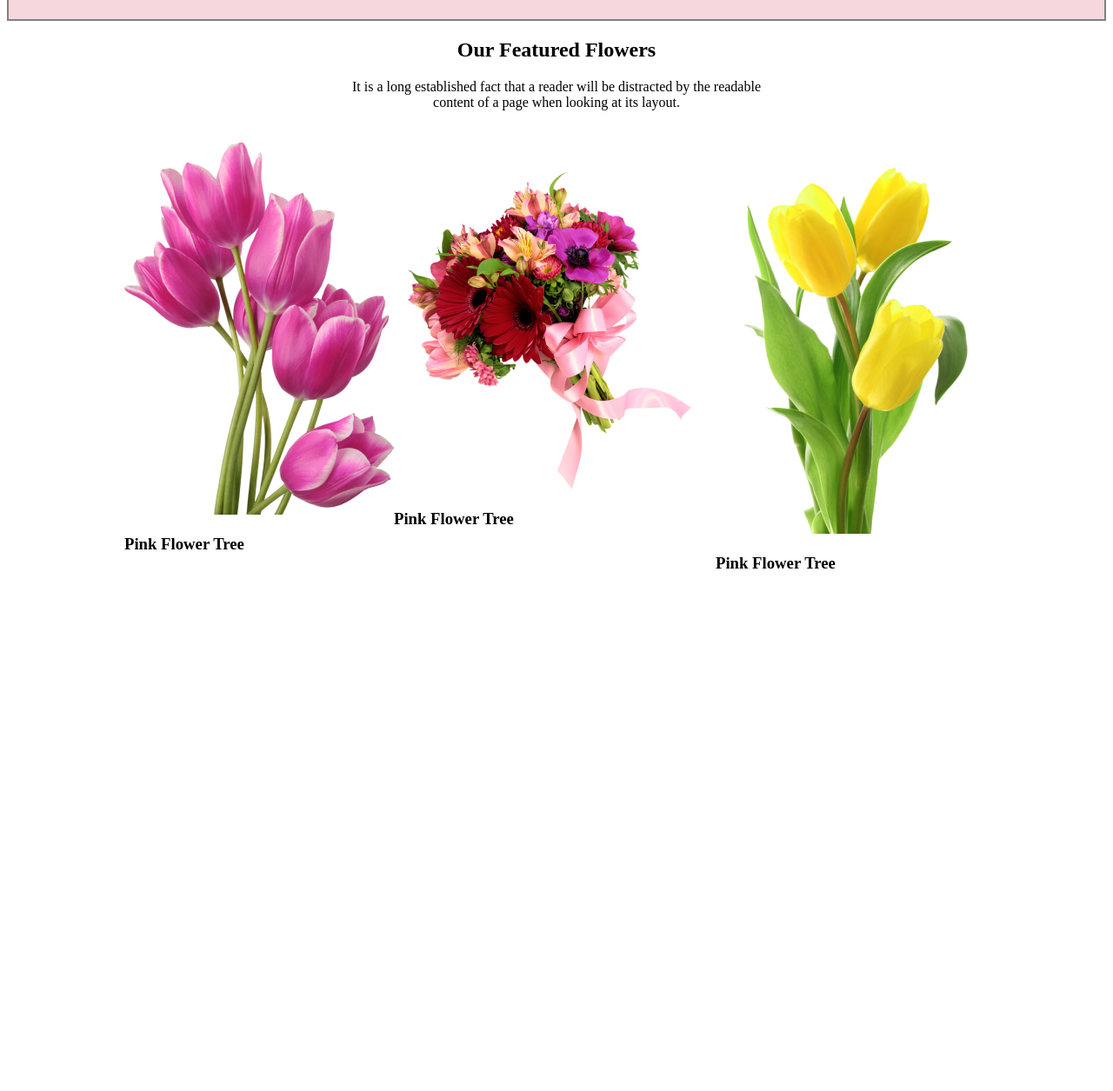
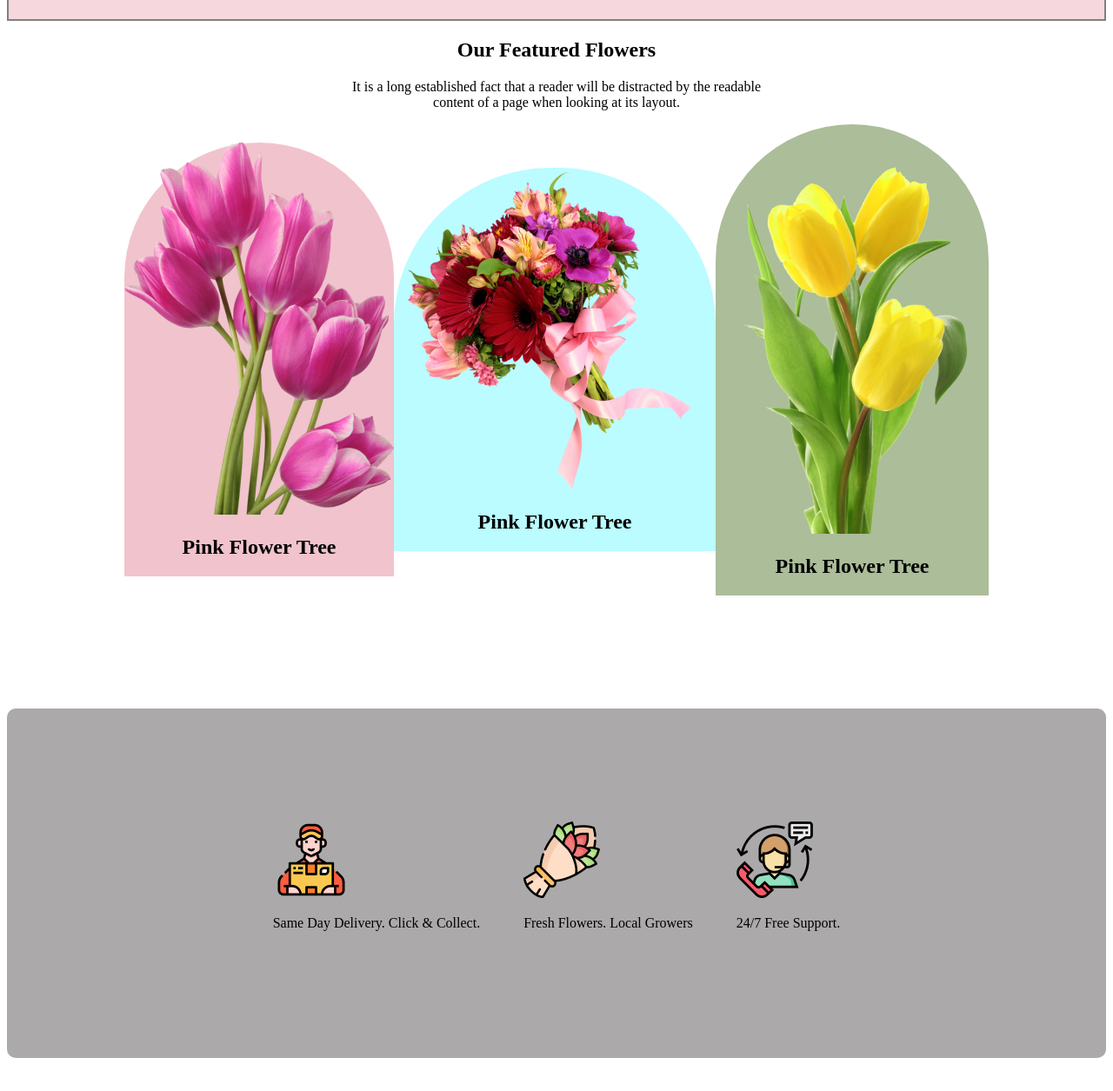
Before and after one commit to Az2223/first-assinment, a plain HTML site: page index.html in a window 1280 px wide. Shown: the part 828-2083 px from the top of the page at 87% size. Before the commit the page ends 1513 px from the top, so only its background shows below. Drawn offline with Linux system fonts and the light colour scheme.

Commit message:
update-third

```diff
--- a/flower.css
+++ b/flower.css
@@ -26,3 +26,39 @@
     display: flex;
     justify-content:center;
     align-items: center;
+    text-align: center;
+}
+.gap1{
+    border:5px;
+    gap: 24px;
+    background-color: #f1c3cd;
+    border-radius: 180px 180px 0px 0px;
+    text-align: center;
+}
+.gap2{
+    border:5px;
+    gap: 24px;
+    background-color: #bafcff;
+    border-radius: 180px 180px 0px 0px;
+    text-align: center;
+}
+.gap3{
+    border:5px;
+    gap: 24px;
+    background-color: #abbd99;
+    border-radius: 180px 180px 0px 0px;
+    text-align: center;
+
+}
+.colum-3rd{
+    display:flex;
+    justify-content:center;
+    gap: 50px;
+
+}
+.border-colum{
+    padding: 130px;
+    border-radius:10px;
+    background-color:#aba9a9;
+    margin: 130px 0;
+}
--- a/index.html
+++ b/index.html
@@ -29,17 +29,38 @@
                 <p class="p2title-two">It is a long established fact that a reader will be distracted by the readable <br>content of a page when looking at its layout.</p>
             </div>
             <div class="colum">
+            <div class="gap1">
+               <img src="image/pngwing 6.png" alt="">
+               <div>
+                     <h2>Pink Flower Tree</h2>
+                </div>
+            </div>
+            <div class="gap2">
+                <img src="image/pngwing 5.png" alt="">
+                <div>
+                    <h2>Pink Flower Tree</h2>
+                </div>
+            </div>
+            <div class="gap3">
+                <img src="image/pngwing 7.png" alt="">
+                <div>
+                    <h2>Pink Flower Tree</h2>
+                </div>
+            </div>
+        </div>
+    <div class="border-colum">
+        <div class="colum-3rd ">
+            <div><img src="image/Group 57.png" alt="">
+                <p>Same Day Delivery. Click & Collect.</p>
+            </div>
+            <div><img src="image/Group 58.png" alt="">
+                <p>Fresh Flowers. Local Growers</p>
+            </div>
             <div>
-                <img src="image/pngwing 6.png" alt="">
-                <h3 class="text">Pink Flower Tree</h3>
+                <img src="image/Group 59.png" alt="">
+                <p>24/7 Free Support.</p>
             </div>
-            <div><img src="image/pngwing 5.png" alt="">
-                <h3>Pink Flower Tree</h3></div>
-
-            <div >
-                <img src="image/pngwing 7.png" alt="">
-                <h3 >Pink Flower Tree</h3>
-            </div>
+        </div>
         </div>
         </div>
 
```
